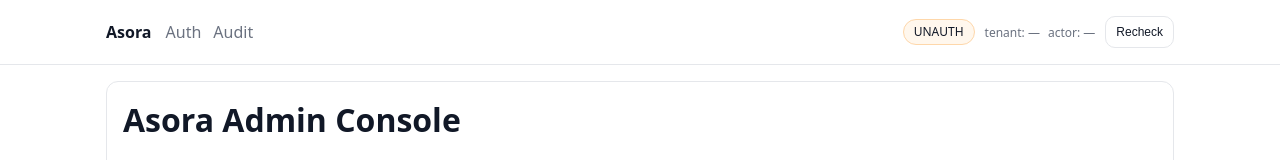
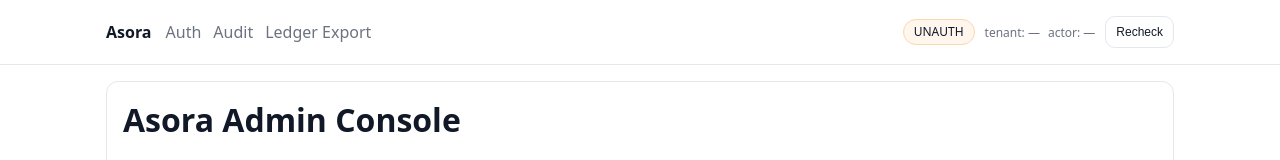
Before and after one commit to AsoraApp/Asora, a Next.js app in the folder frontend/: page / in a window 1280 px wide. Shown: the top 160 px of the page. Built offline with nearby package versions, Linux system fonts and the light colour scheme.

Commit message:
Update AdminHeader.jsx

```diff
--- a/frontend/src/app/_ui/AdminHeader.jsx
+++ b/frontend/src/app/_ui/AdminHeader.jsx
@@ -6,9 +6,9 @@ import { getAuthMode, getBearerToken } from "@/lib/authStorage";
 import { asoraGetJson } from "@/lib/asoraFetch";
 
 /**
- * U15-2 + U15-4
+ * U15-2 + U15-4 + U15-5
  * - Auth indicator (DEV | BEARER | UNAUTH) w/ severity for invalid/expired Bearer
- * - Adds Audit nav entry
+ * - Nav: Auth, Audit, Ledger Export
  * - No polling; one probe on mount + manual recheck + token-change refresh
  */
 
@@ -167,6 +167,9 @@ export default function AdminHeader() {
             <Link className="muted" href="/audit">
               Audit
             </Link>
+            <Link className="muted" href="/ledger/export">
+              Ledger Export
+            </Link>
           </nav>
         </div>
 
```
